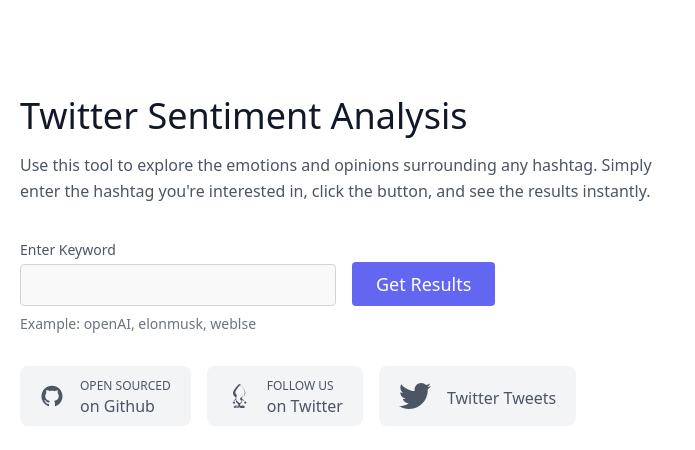
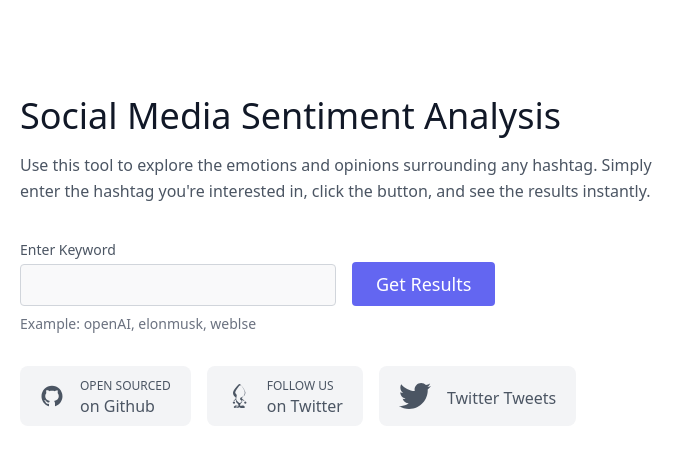
Before and after one commit to reesu7/SocialBuzz, a plain HTML site: page src/templates/newTwitter.html in a window 1280 px wide. Shown: the whole page, without its empty margins (0-695 px from the left). Drawn offline with nearby package versions, Linux system fonts and the light colour scheme.

Commit message:
updated readme

```diff
--- a/src/templates/newTwitter.html
+++ b/src/templates/newTwitter.html
@@ -11,7 +11,7 @@
         <div class="container mx-auto flex px-5 py-24 md:flex-row flex-col items-center">
             <div
                 class="lg:flex-grow md:w-1/2 lg:pr-24 md:pr-16 flex flex-col md:items-start md:text-left mb-16 md:mb-0 items-center text-center">
-                <h1 class="title-font sm:text-4xl text-3xl mb-4 font-medium text-gray-900">Twitter Sentiment Analysis
+                <h1 class="title-font sm:text-4xl text-3xl mb-4 font-medium text-gray-900">Social Media Sentiment Analysis
                 </h1>
                 <p class="mb-8 leading-relaxed">Use this tool to explore the emotions and opinions surrounding any
                     hashtag. Simply enter the hashtag you're interested in, click
```
Also changed, not shown: 2 other files.
